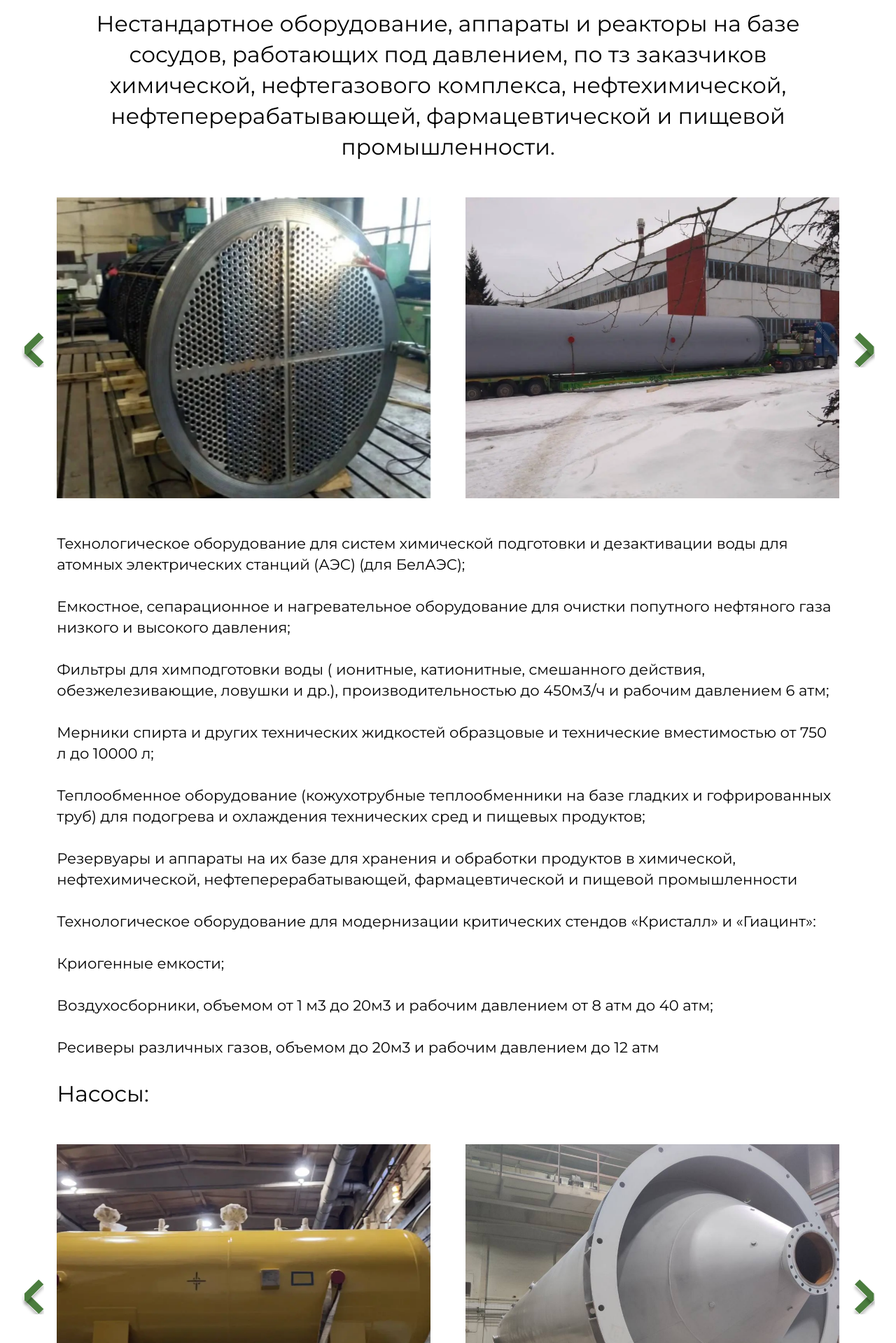
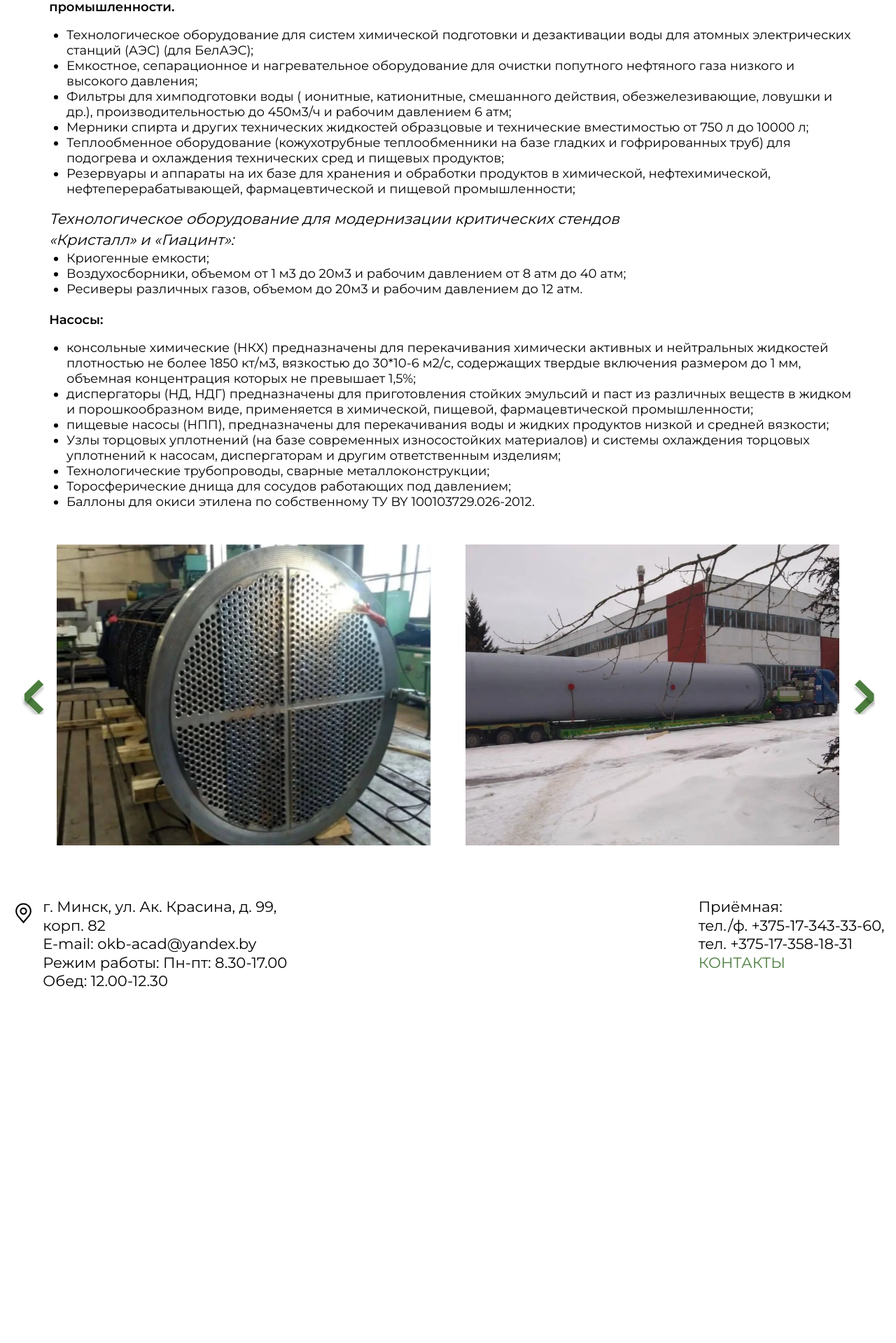
Before and after one commit to moskalevNick/okb-client, a React (Create React App) app: page /portfolio in a window 1280 px wide. Shown: the part 1041-2960 px from the top of the page at 70% size. After the commit the page ends 2479 px from the top, so only its background shows below. Built offline with nearby package versions, Linux system fonts and the light colour scheme; no server answers.

Commit message:
chang_text

```diff
--- a/src/components/Footer/Footer.module.css
+++ b/src/components/Footer/Footer.module.css
@@ -1,10 +1,11 @@
 .wrapper {
-  padding: 3.08vh 2.6vw 2.75vh 1.3vw;
+  padding: 3.08vh 1.3vw 2.75vh 1.3vw;
   display: grid;
   /* grid-template-columns: 563px 301px; */
   /* grid-template-columns: 29.32vw 15.68vw; */
-  grid-template-columns: 30vw 25vw;
-  justify-content: space-around;
+  /* grid-template-columns: 30vw 25vw; */
+  grid-template-columns: max-content max-content;
+  justify-content: space-between;
   font-weight: 400;
   /* font-size: 24px; */
   font-size: 2.64vh;
@@ -17,6 +18,7 @@
   /* grid-template-columns: 50px 496px; */
   /* grid-template-columns: 2.60vw 25.83vw; */
   /* grid-template-columns: 50px 500px; */
+  /* grid-template-columns: 2.6vw 29.04vw; */
   grid-template-columns: 2.6vw 29.04vw;
   column-gap: 0.89vw;
 }
--- a/src/modules/PortfolioPage/PortfolioPage.module.css
+++ b/src/modules/PortfolioPage/PortfolioPage.module.css
@@ -90,29 +90,36 @@
 }
 
 .possibilitiesTitle {
-  font-size: 48px;
-  font-weight: 600;
-  line-height: 60px;
+  font-size: 24px;
+  font-weight: 700;
+  line-height: 30px;
   color: rgba(75, 125, 62, 1);
-  /* padding: 0 3.18vw; */
   margin-top: 36px;
-  margin-bottom: 49px;
-  padding: 0 3.18vw;
+  padding: 0 4.37vw 0 5.48vw;
+}
+
+.possibilities p {
+  font-size: 18px;
+  font-weight: 700;
+  line-height: 22px;
+  padding: 0 4.37vw 0 5.48vw;
+  margin-top: 2.747vh;
 }
 
 .possibilitiesDescr {
-  padding: 0 6.35vw;
+  margin-top: 2.198vh;
+  padding: 0 4.37vw 0 5.48vw;
 }
 
-.possibilities p {
-  font-size: 3.956vh;
-  line-height: 43.88px;
-  text-align: center;
-  padding: 0 6.35vw;
+.possibilitiesDescr ul {
+  font-size: 18px;
+  font-weight: 400;
+  line-height: 22px;
+  padding-left: 1.94vw;
 }
 
-.possibilities .possibilitiesPleft {
-  margin-top: 29px;
-  padding: 0 6.35vw;
-  text-align: start;
+.possibilitiesDescr span {
+  display: block;
+  font-style: italic;
+  margin-top: 2.198vh;
 }
--- a/src/modules/PortfolioPage/PortfolioPage.tsx
+++ b/src/modules/PortfolioPage/PortfolioPage.tsx
@@ -28,26 +28,42 @@ export const PortfolioPage = () => {
       id: 4,
       imgPath: photo_4,
     },
-  ];
-
-  const slides2 = [
     {
-      id: 1,
+      id: 5,
       imgPath: photo_5,
     },
     {
-      id: 2,
+      id: 6,
       imgPath: photo_6,
     },
     {
-      id: 3,
+      id: 7,
       imgPath: photo_7,
     },
     {
-      id: 3,
+      id: 8,
       imgPath: photo_8,
     },
   ];
+
+  // const slides2 = [
+  //   {
+  //     id: 1,
+  //     imgPath: photo_5,
+  //   },
+  //   {
+  //     id: 2,
+  //     imgPath: photo_6,
+  //   },
+  //   {
+  //     id: 3,
+  //     imgPath: photo_7,
+  //   },
+  //   {
+  //     id: 3,
+  //     imgPath: photo_8,
+  //   },
+  // ];
 
   return (
     <>
@@ -64,89 +80,52 @@ export const PortfolioPage = () => {
       <div className={styles.possibilities}>
         <div className={styles.possibilitiesTitle}>Наши возможности</div>
         <p>
-          {' '}
           Нестандартное оборудование, аппараты и реакторы на базе сосудов,
           работающих под давлением, по тз заказчиков химической, нефтегазового
           комплекса, нефтехимической, нефтеперерабатывающей, фармацевтической и
           пищевой промышленности.
         </p>
+        {/* <article className={styles.slidesWrap}>
+          <Slider slides={slides1} />
+        </article> */}
+        <div className={styles.possibilitiesDescr}>
+          <ul>
+            <li>Технологическое оборудование для систем химической подготовки и дезактивации воды для атомных электрических станций (АЭС) (для БелАЭС);</li>
+            <li>Емкостное, сепарационное и нагревательное оборудование для очистки попутного нефтяного газа низкого и высокого давления;</li>
+            <li>Фильтры для химподготовки воды ( ионитные, катионитные, смешанного действия, обезжелезивающие, ловушки и др.), производительностью до 450м3/ч и рабочим давлением 6 атм;</li>
+            <li>Мерники спирта и других технических жидкостей образцовые и технические вместимостью от 750 л до 10000 л;</li>
+            <li>Теплообменное оборудование (кожухотрубные теплообменники на базе гладких и гофрированных труб) для подогрева и охлаждения технических сред и пищевых продуктов;</li>
+            <li>Резервуары и аппараты на их базе для хранения и обработки продуктов в химической, нефтехимической, нефтеперерабатывающей, фармацевтической и пищевой промышленности;</li>
+          </ul>
+
+          <span>Технологическое оборудование для модернизации критических стендов <br />
+          «Кристалл» и «Гиацинт»:</span>
+
+          <ul>
+            <li>Криогенные емкости;</li>
+            <li>Воздухосборники, объемом от 1 м3 до 20м3 и рабочим давлением от 8 атм до 40 атм;</li>
+            <li>Ресиверы различных газов, объемом до 20м3 и рабочим давлением до 12 атм.</li>
+          </ul>
+
+        </div>
+        <p>Насосы:</p>
+        {/* <article className={styles.slidesWrap}>
+          <Slider slides={slides2} />
+        </article> */}
+        <div className={styles.possibilitiesDescr}>
+          <ul>
+            <li>консольные химические (НКХ) предназначены для перекачивания химически активных и нейтральных жидкостей плотностью не более 1850 кт/м3, вязкостью до 30*10-6 м2/с, содержащих твердые включения размером до 1 мм, объемная концентрация которых не превышает 1,5%;</li>
+            <li>диспергаторы (НД, НДГ) предназначены для приготовления стойких эмульсий и паст из различных веществ в жидком и порошкообразном виде, применяется в химической, пищевой, фармацевтической промышленности;</li>
+            <li>пищевые насосы (НПП), предназначены для перекачивания воды и жидких продуктов низкой и средней вязкости;</li>
+            <li>Узлы торцовых уплотнений (на базе современных износостойких материалов) и системы охлаждения торцовых уплотнений к насосам, диспергаторам и другим ответственным изделиям;</li>
+            <li>Технологические трубопроводы, сварные металлоконструкции;</li>
+            <li>Торосферические днища для сосудов работающих под давлением;</li>
+            <li>Баллоны для окиси этилена по собственному ТУ BY 100103729.026-2012.</li>
+          </ul>
+        </div>
         <article className={styles.slidesWrap}>
           <Slider slides={slides1} />
         </article>
-        <div className={styles.possibilitiesDescr}>
-          Технологическое оборудование для систем химической подготовки и
-          дезактивации воды для атомных электрических станций (АЭС) (для БелАЭС);
-          <br />
-          <br />
-          Емкостное, сепарационное и нагревательное оборудование для очистки
-          попутного нефтяного газа низкого и высокого давления;
-          <br />
-          <br />
-          Фильтры для химподготовки воды ( ионитные, катионитные, смешанного
-          действия, обезжелезивающие, ловушки и др.), производительностью до
-          450м3/ч и рабочим давлением 6 атм;
-          <br />
-          <br />
-          Мерники спирта и других технических жидкостей образцовые и технические
-          вместимостью от 750 л до 10000 л;
-          <br />
-          <br />
-          Теплообменное оборудование (кожухотрубные теплообменники на базе гладких
-          и гофрированных труб) для подогрева и охлаждения технических сред и
-          пищевых продуктов;
-          <br />
-          <br />
-          Резервуары и аппараты на их базе для хранения и обработки продуктов в
-          химической, нефтехимической, нефтеперерабатывающей, фармацевтической и
-          пищевой промышленности
-          <br />
-          <br />
-          Технологическое оборудование для модернизации критических стендов
-          «Кристалл» и «Гиацинт»:
-          <br />
-          <br />
-          Криогенные емкости;
-          <br />
-          <br />
-          Воздухосборники, объемом от 1 м3 до 20м3 и рабочим давлением от 8 атм до
-          40 атм;
-          <br />
-          <br />
-          Ресиверы различных газов, объемом до 20м3 и рабочим давлением до 12 атм
-        </div>
-        <p className={styles.possibilitiesPleft}>Насосы:</p>
-        <article className={styles.slidesWrap}>
-          <Slider slides={slides2} />
-        </article>
-        <div className={styles.possibilitiesDescr}>
-          консольные химические (НКХ) предназначены для перекачивания химически
-          активных и нейтральных жидкостей плотностью не более 1850 кт/м3,
-          вязкостью до 30*10-6 м2/с, содержащих твердые включения размером до 1
-          мм, объемная концентрация которых не превышает 1,5%.
-          <br />
-          <br />
-          диспергаторы (НД, НДГ) предназначены для приготовления стойких эмульсий
-          и паст из различных веществ в жидком и порошкообразном виде, применяется
-          в химической, пищевой, фармацевтической промышленности
-          <br />
-          <br />
-          пищевые насосы (НПП), предназначены для перекачивания воды и жидких
-          продуктов низкой и средней вязкости
-          <br />
-          <br />
-          Узлы торцовых уплотнений (на базе современных износостойких материалов)
-          и системы охлаждения торцовых уплотнений к насосам, диспергаторам и
-          другим ответственным изделиям;
-          <br />
-          <br />
-          Технологические трубопроводы, сварные металлоконструкции;
-          <br />
-          <br />
-          Торосферические днища для сосудов работающих под давлением.
-          <br />
-          <br />
-          Баллоны для окиси этилена по собственному ТУ BY 100103729.026-2012.
-        </div>
       </div>
     </>
   );
--- a/src/types/slide.tsx
+++ b/src/types/slide.tsx
@@ -1,4 +1,7 @@
 export type slideType = {
   id: number;
   imgPath: string;
+  title?: string;
+  subTitle?: string;
+  descr?: string;
 };
```
Also changed, not shown: src/modules/HomePage/HomePage.tsx (+11 -2 lines), src/modules/HomePage/SliderBanner/SliderBanner.css (+25 -0 lines), src/modules/HomePage/SliderBanner/SliderBanner.tsx (+8 -1 lines), src/modules/LaboratoryPage/LaboratoryPage.module.css (+49 -4 lines), src/modules/LaboratoryPage/LaboratoryPage.tsx (+48 -13 lines).
